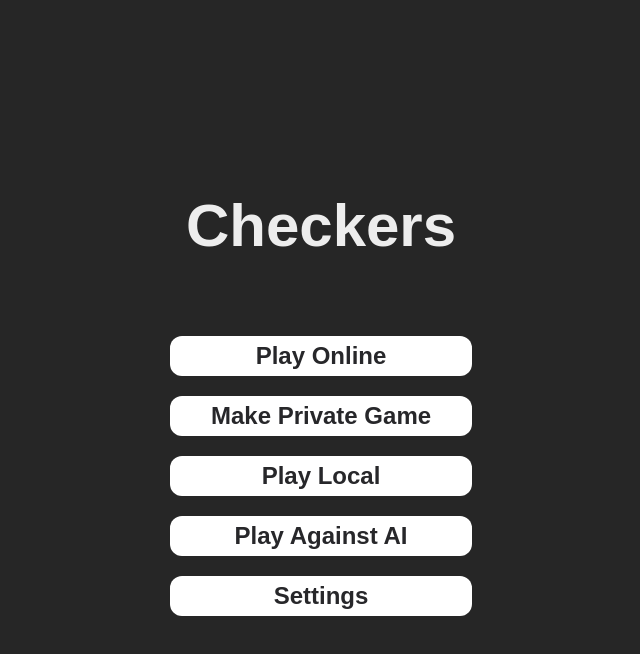
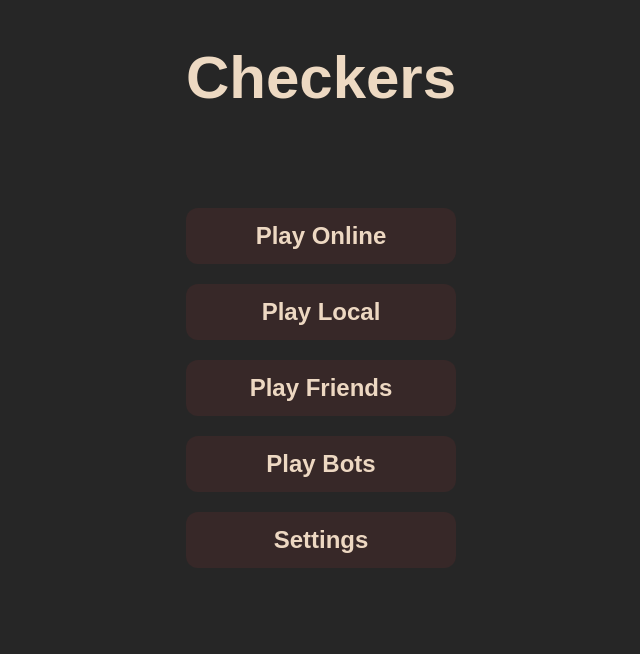
Before and after one commit to Lucas-Urbanski/Checkers, a Next.js app: page / in a window 1280 px wide. Shown: the top 654 px of the page, without its empty margins (319-959 px from the left). Built offline with nearby package versions, Linux system fonts and the light colour scheme.

Commit message:
home page update

```diff
--- a/app/page.tsx
+++ b/app/page.tsx
@@ -1,41 +1,29 @@
 "use client";
 import Link from "next/link";
+
+const MENU_ITEMS = [
+  { label: "Play Online", href: "/game" },
+  { label: "Play Local", href: "/game" },
+  { label: "Play Friends", href: "/game" },
+  { label: "Play Bots", href: "/game" },
+  { label: "Settings", href: "/settings" },
+];
 
 export default function Home() {
   return (
     <div className="flex flex-col items-center w-full h-full gap-8">
-      <div className="flex flex-col m-45">
-        <h1 className="text-3xl text-center font-bold m-4 mb-20 text-6xl">Checkers</h1>
-        <Link
-        href="/game"
-        className="flex h-10 text-center items-center justify-center text-2xl rounded-xl bg-white px-4 font-bold text-zinc-800 transition hover:bg-zinc-200"
-        >
-        Play Online
-        </Link>
-        <Link
-        href="/game"
-        className="flex h-10 text-center mt-5 items-center justify-center text-2xl rounded-xl bg-white px-4 font-bold text-zinc-800 transition hover:bg-zinc-200"
-        >
-        Make Private Game
-        </Link>
-        <Link
-        href="/game"
-        className="flex h-10 text-center mt-5 items-center justify-center text-2xl rounded-xl bg-white px-4 font-bold text-zinc-800 transition hover:bg-zinc-200"
-        >
-        Play Local
-        </Link>
-        <Link
-        href="/game"
-        className="flex h-10 text-center mt-5 items-center justify-center text-2xl rounded-xl bg-white px-4 font-bold text-zinc-800 transition hover:bg-zinc-200"
-        >
-        Play Against AI
-        </Link>
-        <Link
-        href="/settings"
-        className="flex h-10 text-center mt-5 items-center justify-center text-2xl rounded-xl bg-white px-4 font-bold text-zinc-800 transition hover:bg-zinc-200"
-        >
-        Settings
-        </Link>
+      <div className="flex flex-col m-12">
+        <h1 className="text-6xl text-[#edd9c2] text-center font-bold mb-20">Checkers</h1>
+
+        {MENU_ITEMS.map(({ label, href }) => (
+          <Link
+            key={label}
+            href={href}
+            className="flex h-14 mt-5 first:mt-0 items-center justify-center text-2xl rounded-xl bg-[#372828] px-4 font-bold text-[#edd8c2] transition hover:bg-[#6e4b32]"
+          >
+            {label}
+          </Link>
+        ))}
       </div>
     </div>
   );
```
